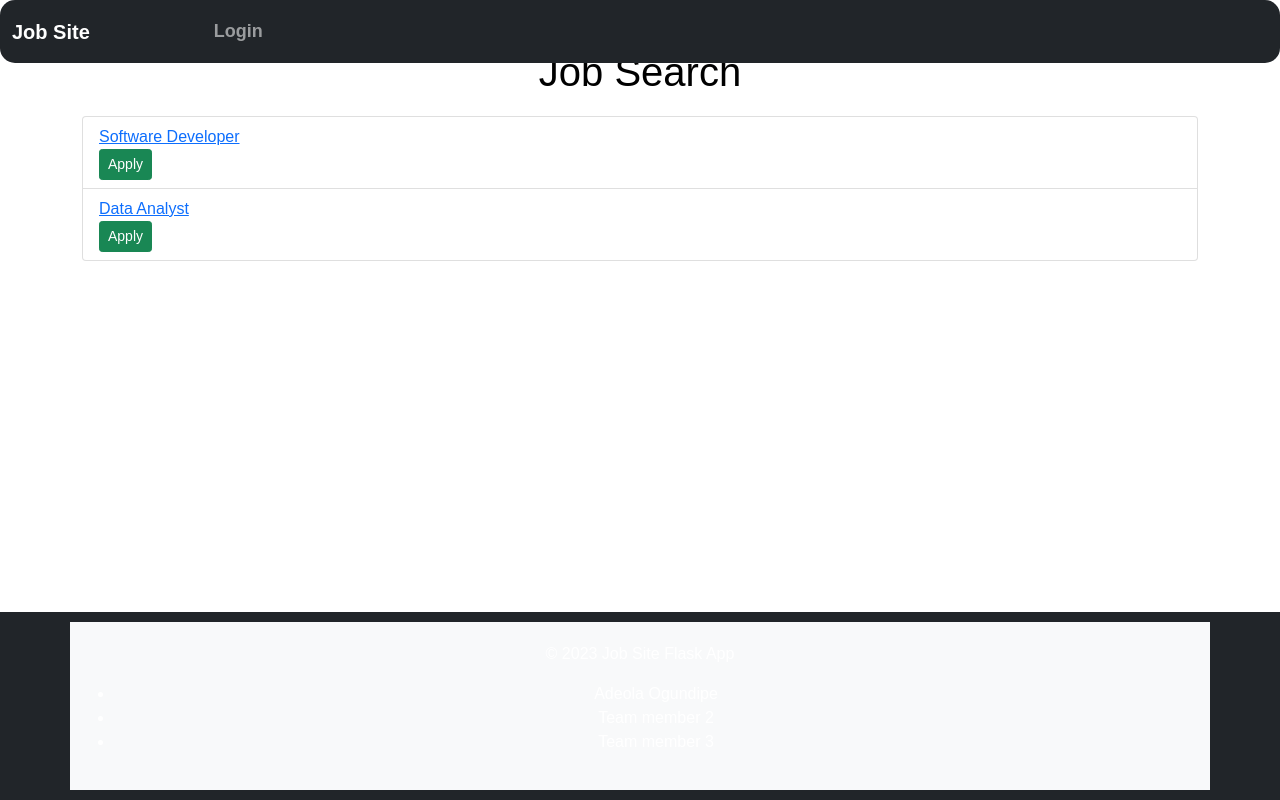
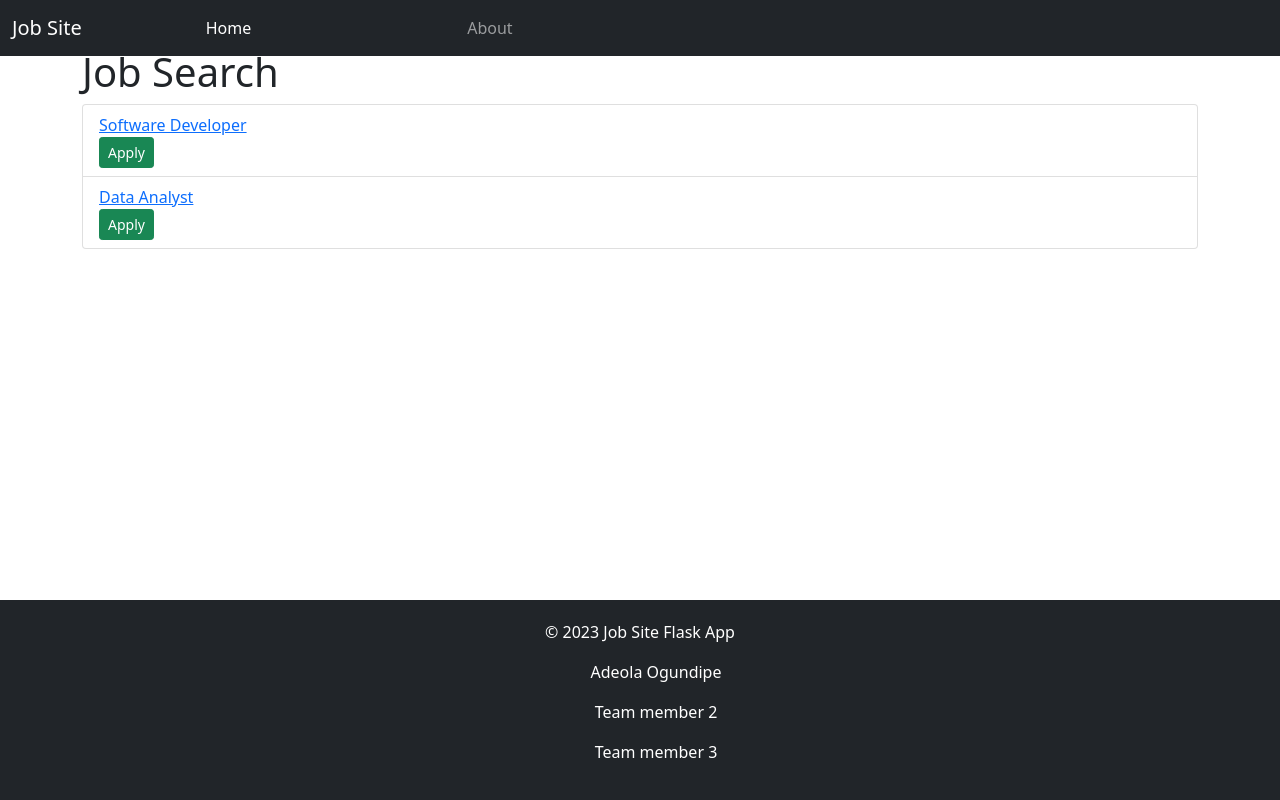
Before and after one commit to CSU-ITCapstone-Fall-23/TeleWork, a Flask app: page /job_search in a window 1280 px wide. Run offline with Flask 3, Linux system fonts and the light colour scheme; parts of the project's set-up code (start-up, migrations or seed data) failed here and were passed over; some libraries are stand-ins or nearby versions.

Commit message:
commented out the error from login page

```diff
--- a/app.py
+++ b/app.py
@@ -1,28 +1,38 @@
-import pytz
-from flask import Flask, render_template, request, redirect, url_for, flash
-from flask_wtf.csrf import CSRFProtect
-from flask_login import LoginManager, UserMixin, login_user, logout_user, login_required
-from forms.forms import LoginForm, RegistrationForm
-import os
-from werkzeug.urls import urlencode
-import flask_login
+# import pytz
+# from flask import Flask, render_template, request, redirect, url_for, flash
+# # from flask_wtf.csrf import CSRFProtect
+# # from flask_login import LoginManager, UserMixin, login_user, logout_user, login_required
+# # from forms.forms import LoginForm, RegistrationForm
+# # import os
+# # from werkzeug.urls import urlencode
+# # import flask_login
+# from flask_bootstrap import Bootstrap
+# Import Flask-PyMongo
+# from flask_pymongo import PyMongo
+# from flask import jsonify
+from flask import Flask, render_template
+from flask import Flask, render_template, request
+from flask import Flask, render_template, request, redirect, url_for, flash, session
 from flask_bootstrap import Bootstrap
 
-app = Flask(__name__)
-csrf = CSRFProtect(app)
-app.config['TIMEZONE'] = pytz.timezone('America/New_York')
-# decoded_data = urlencode(query_string)
 
 # Create the Flask app
 app = Flask(__name__)
-csrf = CSRFProtect(app)
-app.config['SECRET_KEY'] = os.urandom(24)
-app.config['TIMEZONE'] = pytz.timezone('America/New_York')  # Set your desired timezone
+# Configure MongoDB
+# app.config['MONGO_URI'] = 'your_mongodb_uri_here'
+# mongo = PyMongo(app)
+app.secret_key = 'your_secret_key_here'  # Change this to a secure key
+app.config['SESSION_TYPE'] = 'filesystem'  # Set the session type
+bootstrap = Bootstrap(app)
+# csrf = CSRFProtect(app)
+# app.config['SECRET_KEY'] = os.urandom(24)
+# app.config['TIMEZONE'] = pytz.timezone('America/New_York')  # Set your desired timezone
+# decoded_data = urlencode(query_string)
 
-# Configure login manager
-login_manager = flask_login.LoginManager()
-login_manager.login_view = 'login'
-login_manager.init_app(app)
+# # Configure login manager
+# login_manager = flask_login.LoginManager()
+# login_manager.login_view = 'login'
+# login_manager.init_app(app)
 
 # Sample job listings (you can replace this with a database)
 job_listings = [
@@ -38,49 +48,49 @@ job_listings = [
     },
 ]
 
-# Mock user database
-class User(UserMixin):
-    def __init__(self, id):
-        self.id = id
-        self.username = "user"
-        self.password = "password"
+# # Mock user database
+# class User(UserMixin):
+#     def __init__(self, id):
+#         self.id = id
+#         self.username = "user"
+#         self.password = "password"
 
-users = {"user": User(1)}
+# users = {"user": User(1)}
 
-@login_manager.user_loader
-def load_user(user_id):
-    return users.get(user_id)
+# @login_manager.user_loader
+# def load_user(user_id):
+#     return users.get(user_id)
 
 @app.route('/')
 def home():
     return render_template('index.html')
 
-@app.route('/login', methods=['GET', 'POST'])
-def login():
-    form = LoginForm()
-    if form.validate_on_submit():
-        user = users.get(form.username.data)
-        if user and form.password.data == user.password:
-            login_user(user)
-            return redirect(url_for('home'))
-    return render_template('login.html', form=form)
+# @app.route('/login', methods=['GET', 'POST'])
+# def login():
+#     form = LoginForm()
+#     if form.validate_on_submit():
+#         user = users.get(form.username.data)
+#         if user and form.password.data == user.password:
+#             login_user(user)
+#             return redirect(url_for('home'))
+#     return render_template('login.html', form=form)
 
-@app.route('/logout')
-@login_required
-def logout():
-    logout_user()
-    return redirect(url_for('home'))
+# @app.route('/logout')
+# @login_required
+# def logout():
+#     logout_user()
+#     return redirect(url_for('home'))
 
-@app.route('/register', methods=['GET', 'POST'])
-def register():
-    form = RegistrationForm()
-    if form.validate_on_submit():
-        if form.username.data not in users:
-            user = User(form.username.data)
-            user.password = form.password.data
-            users[user.username] = user
-            return redirect(url_for('login'))
-    return render_template('register.html', form=form)
+# @app.route('/register', methods=['GET', 'POST'])
+# def register():
+#     form = RegistrationForm()
+#     if form.validate_on_submit():
+#         if form.username.data not in users:
+#             user = User(form.username.data)
+#             user.password = form.password.data
+#             users[user.username] = user
+#             return redirect(url_for('login'))
+#     return render_template('register.html', form=form)
 
 @app.route('/job/<int:job_id>')
 def job_details(job_id):
--- a/static/css/app.css
+++ b/static/css/app.css
@@ -1,53 +1,3 @@
-body {
-    margin: 0;
-    padding: 0;
-    font-family: Arial, sans-serif;
-}
-
-.navbar {
-    background-color: #333;
-    color: #fff;
-    position: fixed;
-    top: 0;
-    left: 0;
-    right: 0;
-    padding: 10px 0;
-}
-
-.navbar ul {
-    list-style-type: none;
-    margin: 0;
-    padding: 0;
-    text-align: center;
-}
-
-.navbar li {
-    display: inline;
-    margin-right: 20px;
-}
-
-.navbar a {
-    text-decoration: none;
-    color: #fff;
-}
-
-.content {
-    margin-top: 60px; /* Adjust as needed */
-    padding: 20px;
-}
-
-.footer {
-    background-color: #333;
-    color: #fff;
-    position: fixed;
-    bottom: 0;
-    left: 0;
-    right: 0;
-    padding: 10px 0;
-    text-align: center;
-}
-
-
 /* Amanda's css code */
 
 
@@ -58,7 +8,6 @@ body {
     background-repeat: no-repeat;
     background-attachment: fixed;
   }
-
 
 .button {
     display: inline-block;
@@ -82,42 +31,43 @@ body {
 .button:hover {
     background-color: #0056b3;
     border-color: #0056b3;
-}
+} */
 
-/* Navbar customization */
-.navbar {
+Navbar customization
+ .navbar {
     color: blue;
-    border-radius: 15px; /* Adjust the value to control the roundness */
+    border-radius: 15px;
     font-size: 18px;
     font-weight: bold;
 }
 
-.navbar-toggler-icon {
+ .navbar-toggler-icon {
     background-color: #fff;
-    border-radius: 50%; /* This makes the toggle icon round */
+    border-radius: 50%;
+    /* This makes the toggle icon round */
 
-}
+ }
 
 .navbar-nav a {
     margin: 0 100px; /* Adjust the values to control horizontal and vertical spacing */
   }
 
 
-/* Header styles */
+Header styles
 h1, h2, h3 {
     text-align: center;
     margin-bottom: 20px;
     color: black;
 }
 
-/* Carousel container styles */
+Carousel container styles
 #carouselExampleSlidesOnly {
     margin-top: 20px;
 }
 
 /* Footer styles (adjust as needed) */
 footer {
-    background-color: #f8f9fa;
+    /* background-color: #f8f9fa; */
     padding: 20px 0;
     text-align: center;
 }
@@ -125,10 +75,11 @@ footer {
 /* Responsive styles */
 @media (max-width: 767px) {
     body {
-        padding-top: 56px; /* Adjusted for the fixed navbar height in smaller screens */
+        padding-top: 56px;
+         /* Adjusted for the fixed navbar height in smaller screens */
     }
 
-    .navbar-expand-lg .navbar-nav .nav-link {
+   .navbar-expand-lg .navbar-nav .nav-link {
         padding-right: 0;
         padding-left: 0.5rem;
     }
--- a/templates/job_search.html
+++ b/templates/job_search.html
@@ -6,7 +6,7 @@
 
     <link href="https://cdn.jsdelivr.net/npm/bootstrap@5.1.0/dist/css/bootstrap.min.css" rel="stylesheet" integrity="sha384-KyZXEAg3QhqLMpG8r+8fhAXLRk2vvoC2f3B09zVXn8CA5QIVfZOJ3BCsw2P0p/We" crossorigin="anonymous">
     <link rel="stylesheet" href="{{url_for('static',filename='css/app.css')}}">
-    <title>Job posting</title>
+    <title>Job Search</title>
   </head>
   <body>
     {% extends "template.html" %}
--- a/templates/login.html
+++ b/templates/login.html
@@ -1,4 +1,4 @@
-<!doctype html>
+<!-- <!doctype html>
 <html lang="en">
   <head>
     <meta charset="utf-8">
@@ -31,4 +31,4 @@
     {% endblock %}
     <script src="https://cdn.jsdelivr.net/npm/bootstrap@5.1.0/dist/js/bootstrap.bundle.min.js" integrity="sha384-U1DAWAznBHeqEIlVSCgzq+c9gqGAJn5c/t99JyeKa9xxaYpSvHU5awsuZVVFIhvj" crossorigin="anonymous"></script>
   </body>
-</html>
+</html> -->
--- a/templates/register.html
+++ b/templates/register.html
@@ -1,4 +1,4 @@
-<!doctype html>
+<!-- <!doctype html>
 <html lang="en">
   <head>
     <meta charset="utf-8">
@@ -35,4 +35,4 @@
     {% endblock %}
     <script src="https://cdn.jsdelivr.net/npm/bootstrap@5.1.0/dist/js/bootstrap.bundle.min.js" integrity="sha384-U1DAWAznBHeqEIlVSCgzq+c9gqGAJn5c/t99JyeKa9xxaYpSvHU5awsuZVVFIhvj" crossorigin="anonymous"></script>
   </body>
-</html>
+</html> -->
--- a/templates/template.html
+++ b/templates/template.html
@@ -10,28 +10,17 @@
   </head>
   <body>
         <nav class="navbar navbar-expand-lg navbar-dark bg-dark fixed-top">
+
             <div class="container-fluid">
               <a class="navbar-brand" href="#">Job Site</a>
                 <button class="navbar-toggler" type="button" data-bs-toggle="collapse" data-bs-target="#navbarNavAltMarkup" aria-controls="navbarNavAltMarkup" aria-expanded="false" aria-label="Toggle navigation">
                   <span class="navbar-toggler-icon"></span>
                 </button>
                 <div class="collapse navbar-collapse" id="navbarNavAltMarkup">
-                <ul class="navbar-nav ml-auto">
-                    {% if current_user.is_authenticated %}
-                        <li class="nav-item">
-                            <a class="nav-link" href="{{ url_for('logout') }}">Logout</a>
                   <div class="navbar-nav">
                     <a class="nav-link active" aria-current="page" href="{{ url_for('home') }}">Home</a>
                     <a class="nav-link" href="{{ url_for('about') }}">About</a>
                   </div>
-                        </li>
-                    {% else %}
-                        <li class="nav-item">
-                            <a class="nav-link" href="{{ url_for('login') }}">Login</a>
-                        </li>
-                    {% endif %}
-                </ul>
-
                 </div>
             </div>
           </nav>
@@ -51,9 +40,9 @@
       <footer class="container text-center text-white">
         <p>&copy; 2023 Job Site Flask App</p>
           <ul>
-            <li>Adeola Ogundipe</li>
-            <li>Team member 2</li>
-            <li>Team member 3</li>
+            <p>Adeola Ogundipe</p>
+            <p>Team member 2</p>
+            <p>Team member 3</p>
           </ul>
 
       </footer>
```
Also changed, not shown: forms.py (+12 -12 lines), templates/index.html (+4 -4 lines), README.md. Lines whose indentation alone changed are shown as unchanged.
